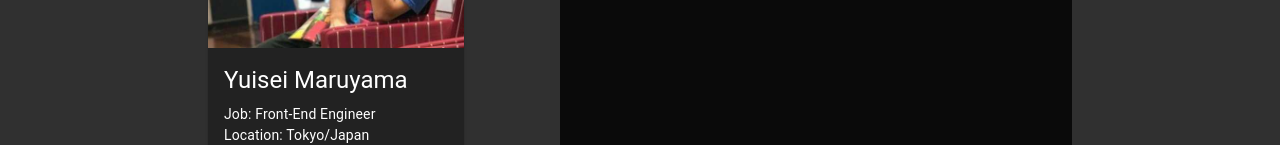
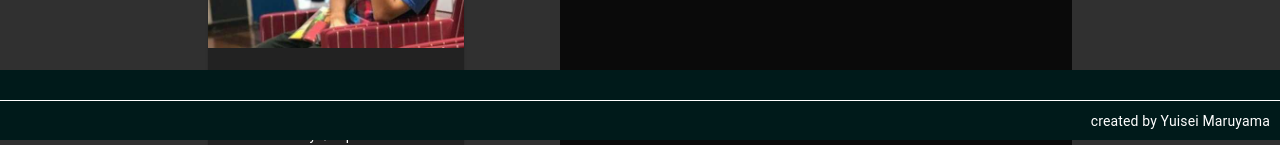
Before and after one commit to Yuisei-Maruyama/MyPortfolio, a React (Create React App) app: page / in a window 1280 px wide. Shown: the part 660-805 px from the top of the page. Built offline with nearby package versions, Linux system fonts and the light colour scheme; no server answers.

Commit message:
update: フッダーを下に固定する

```diff
--- a/src/App.tsx
+++ b/src/App.tsx
@@ -1,6 +1,8 @@
 import React from 'react'
 import { BrowserRouter as Router, Route, Switch } from 'react-router-dom'
 import { Container } from '@material-ui/core'
+import { Box } from '@mui/material'
+import { rgba } from 'polished'
 import { Main, Board, History, Art, Travel, Document } from '@/pages'
 import { Header2, Footer, MarkdownPreviewer } from '@/components'
 
@@ -21,7 +23,9 @@ const App: React.FC = () => {
               <Route path="/documents/:label" component={MarkdownPreviewer} />
           </Switch>
         </Container>
-        <Footer />
+        <Box sx={{ position: 'fixed', width: '100%', bottom: 0, right: 0, backgroundColor: rgba(0,26,26, 1) }}>
+          <Footer />
+        </Box>
       </Router>
     </div>
   )
```
